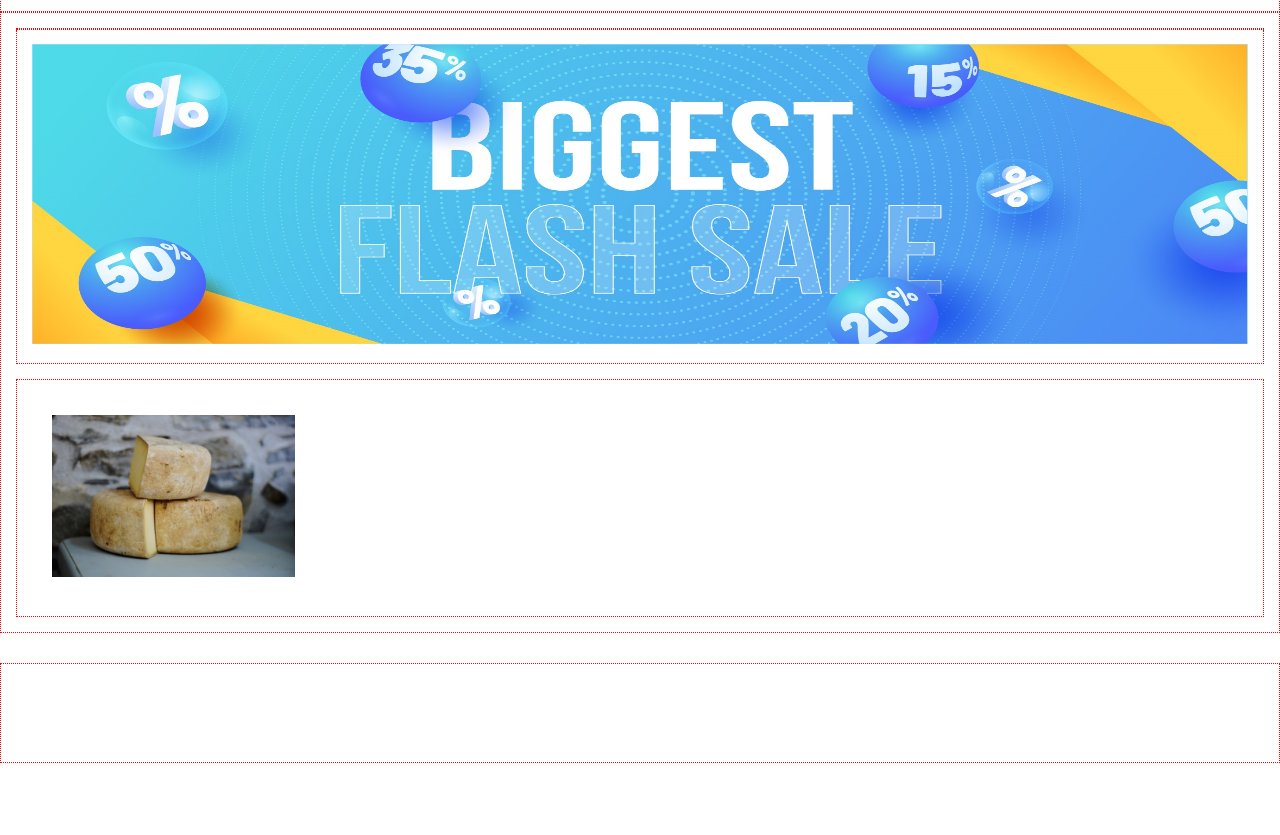
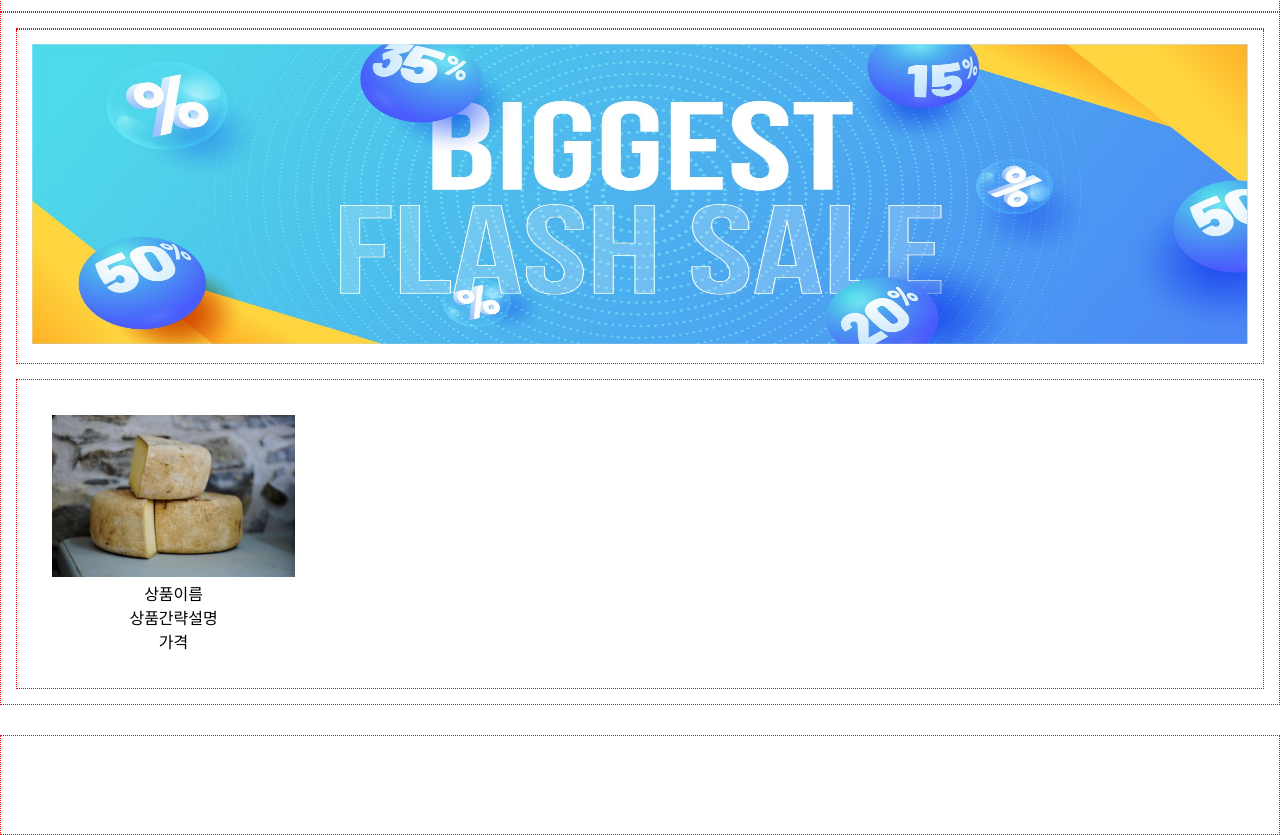
Before and after one commit to terrinens/homepage_case1, a plain HTML site: page index.html in a window 1280 px wide. Shown: the part 226-1061 px from the top of the page. Before the commit the page ends 989 px from the top, so only its background shows below. Drawn offline with Linux system fonts and the light colour scheme.

Commit message:
Auto push for classroom | 2023-06-19 / 20:58 | homepage_case1 update

```diff
--- a/css/index.css
+++ b/css/index.css
@@ -138,12 +138,20 @@ main section.featitems {
 main section.featitems article {
     width: 20%;
     margin: 20px;
+
+    text-align: center;
 }
 
 main section.featitems article > img {
+    min-width: 200px;
+    min-height: 150px;
     width: 100%;
     height: 100%;
 }
+
+main section.featitems article div {
+}
+
 
 
 footer {
--- a/index.html
+++ b/index.html
@@ -74,7 +74,9 @@
             <article>
               <!-- 사진: <a href="https://unsplash.com/ko/s/%EC%82%AC%EC%A7%84/%EC%B9%98%EC%A6%88?utm_source=unsplash&utm_medium=referral&utm_content=creditCopyText">Unsplash</a>의<a href="https://unsplash.com/@tiefenscharf?utm_source=unsplash&utm_medium=referral&utm_content=creditCopyText">Alexander Maasch</a> -->
                 <img src="./img/temporary_featitems01.jpg" alt="">
-
+                <div>상품이름</div>
+                <div>상품간략설명</div>
+                <div>가격</div>
             </article>
         </section>
 
```
